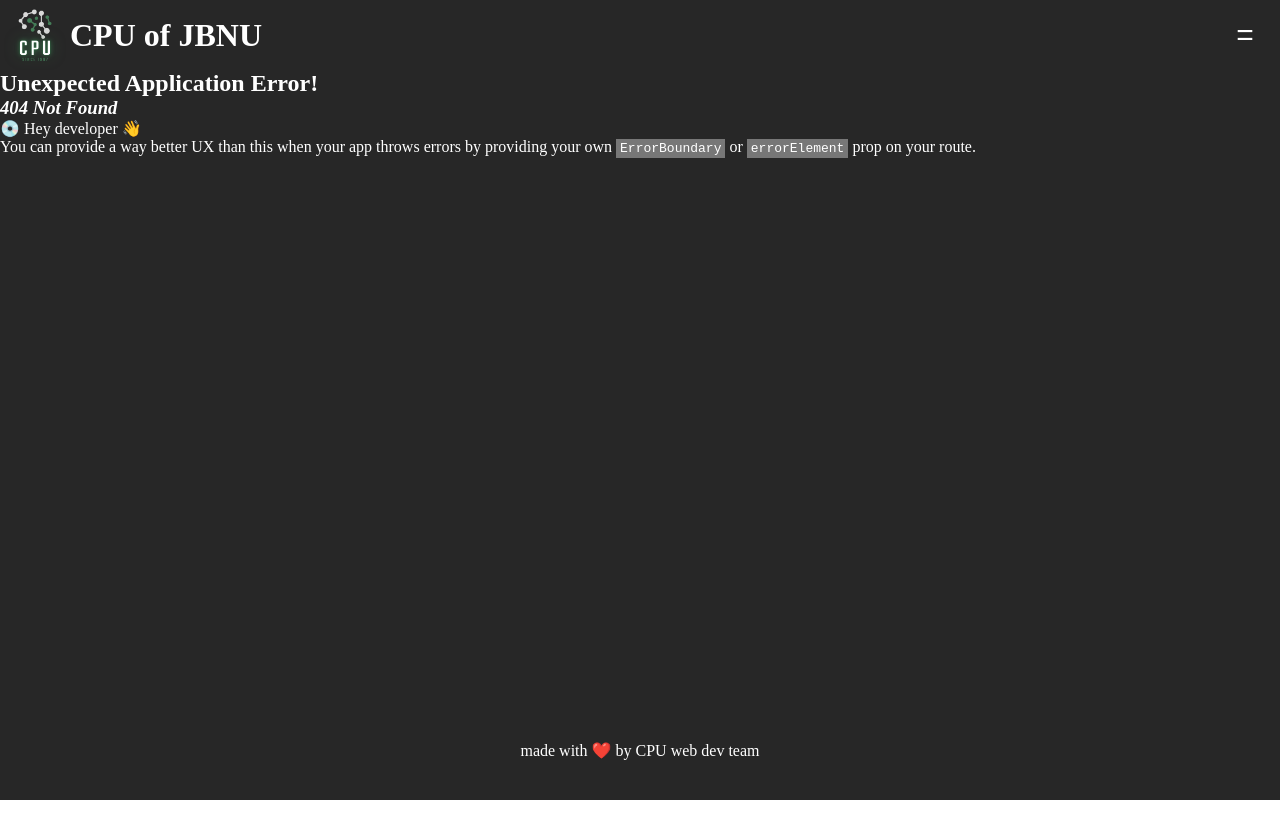
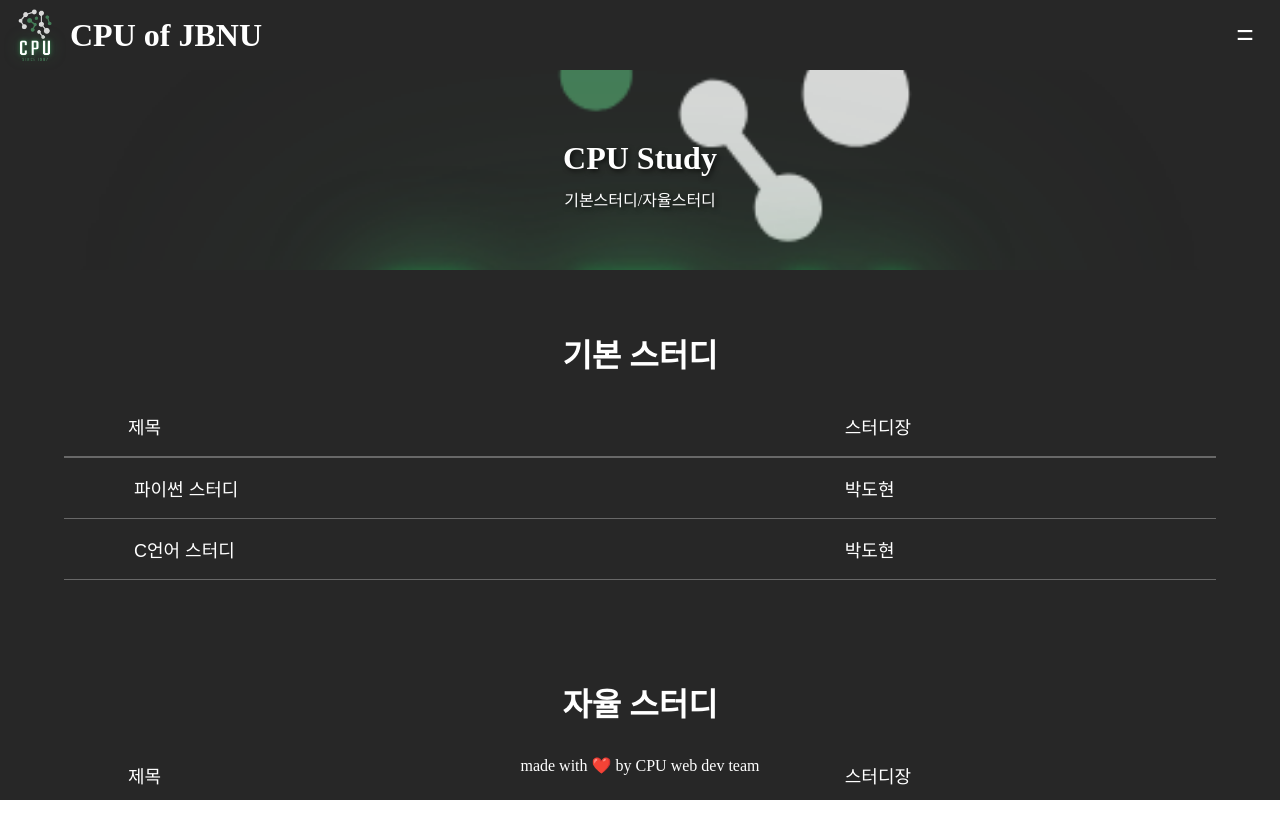
Before and after one commit to JBNU-CPU/CPU_Web_Front_Advice, a React (Create React App) app: page /study in a window 1280 px wide. Before the commit this address had no page. Shown: the top 838 px of the page. Before the commit the page ends 800 px from the top, so only its background shows below. Built offline with nearby package versions, Linux system fonts and the light colour scheme.

Commit message:
스터디 페이지

```diff
--- /dev/null
+++ b/src/pages/Study.jsx
@@ -0,0 +1,172 @@
+import styled from "styled-components";
+import React, { useState, useEffect } from "react";
+import logo from "../assets/CPU_logo.png";
+
+const StyledDiv = styled.div`
+    display : flex;
+    align-items : center;
+    flex-direction : column;
+    .headerDiv{
+        display : flex;
+        justify-content : center;
+        align-items : center;
+        flex-direction : column;
+        width : 100%;
+        height : 200px;
+        background-image: url(${logo});
+        background-size: cover;
+        background-position: center;
+
+    }
+    .headerDiv h1{
+        margin : 10px;
+        text-shadow: 2px 2px 5px rgba(0, 0, 0, 0.7);
+    }
+    .headerDiv p{
+        text-shadow: 2px 2px 5px rgba(0, 0, 0, 0.7);
+    }
+`;
+const MainDiv = styled.div`
+    display : flex;
+    align-items : center;
+    flex-direction : column;
+    width : 100%;
+    margin : 40px 0;
+    h1{
+        margin : 20px
+    }
+`
+const ContentDiv = styled.div`
+    display : flex;
+    width : 80%;
+    align-items : center;
+
+    .contentLeft{
+        display : flex;
+        align-items:center;
+        width : 70%;
+        min-height : 50px;
+        margin : 5px 0;
+    }
+    .contentRight{
+        display : flex;
+        align-items:center;
+        width : 30%;
+        min-height : 50px;
+        margin : 5px 0;
+    }
+    p{
+        font-size : 18px;
+        font-weight : 300;
+        color : white;
+    }
+    .items{
+        display : flex;
+        max-width : 90%;
+        text-align : left;
+        background-color : rgba(0,0,0,0);
+        border: none;
+        font-size : 18px;
+        font-weight : normal;
+        color : white;
+        cursor : pointer;
+    }
+
+`
+const LineB = styled.div`
+    width : 90%;
+    height : ${props => props.height || '0.5px'};
+    background-color : rgba(255,255,255,0.3);
+`
+
+export default function Study(){
+
+    return(
+        <StyledDiv>
+            <div className="headerDiv">
+                <h1>CPU Study</h1>
+                <p>기본스터디/자율스터디</p>
+            </div>
+            <MainDiv>
+                <h1>기본 스터디</h1>
+                <ContentDiv>
+                    <div className="contentLeft">
+                        <p style={{ fontWeight: 'normal' }}>제목</p>
+                    </div>
+                    <div className="contentRight">
+                        <p style={{ fontWeight: 'normal' }}>스터디장</p>
+                    </div>
+                </ContentDiv>
+                <LineB height='2px'/>
+                <ContentDiv>
+                    <div className="contentLeft">
+                        <button className="items">
+                            파이썬 스터디
+                        </button>
+                    </div>
+                    <div className="contentRight">
+                        <p>박도현</p>
+                    </div>
+                </ContentDiv>
+                <LineB/>
+                <ContentDiv>
+                    <div className="contentLeft">
+                        <button className="items">
+                            C언어 스터디
+                        </button>
+                    </div>
+                    <div className="contentRight">
+                        <p>박도현</p>
+                    </div>
+                </ContentDiv>
+                <LineB/>
+            </MainDiv>
+            <MainDiv>
+                <h1>자율 스터디</h1>
+                <ContentDiv>
+                    <div className="contentLeft">
+                        <p style={{ fontWeight: 'normal' }}>제목</p>
+                    </div>
+                    <div className="contentRight">
+                        <p style={{ fontWeight: 'normal' }}>스터디장</p>
+                    </div>
+                </ContentDiv>
+                <LineB height='2px'/>
+                <ContentDiv>
+                    <div className="contentLeft">
+                        <button className="items">
+                            Unity 게임 프로젝트
+                        </button>
+                    </div>
+                    <div className="contentRight">
+                        <p>박도현</p>
+                    </div>
+                </ContentDiv>
+                <LineB/>
+                <ContentDiv>
+                    <div className="contentLeft">
+                        <button className="items">
+                            Unity 게임 프로젝트
+                        </button>
+                    </div>
+                    <div className="contentRight">
+                        <p>박도현</p>
+                    </div>
+                </ContentDiv>
+                <LineB/>
+                <ContentDiv>
+                    <div className="contentLeft">
+                        <button className="items">
+                            Unity 게임 프로젝트
+                        </button>
+                    </div>
+                    <div className="contentRight">
+                        <p>박도현</p>
+                    </div>
+                </ContentDiv>
+                <LineB/>
+            </MainDiv>
+        </StyledDiv>
+
+    );
+}
--- a/src/router.jsx
+++ b/src/router.jsx
@@ -1,11 +1,16 @@
 import { createBrowserRouter } from "react-router-dom";
 import Home from "./pages/Home";
+import Study from "./pages/Study"
 
 const router = createBrowserRouter([
   {
     path: "/",
     element: <Home />,
   },
+  {
+    path: "/study",
+    element: <Study />,
+  },
 ]);
 
 export default router;
```
